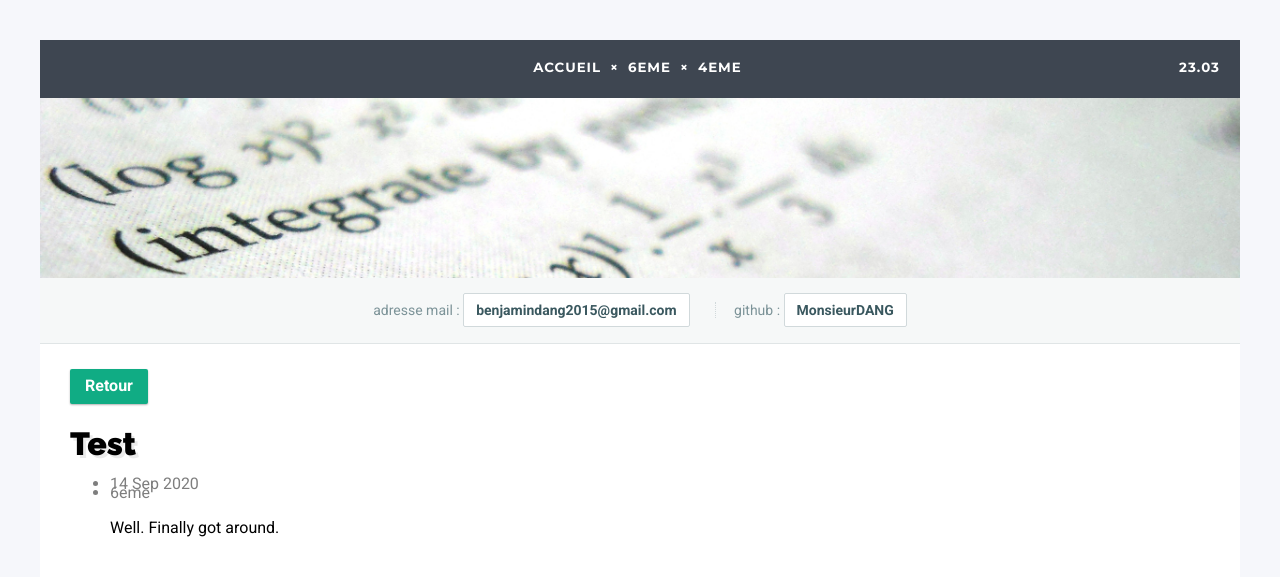
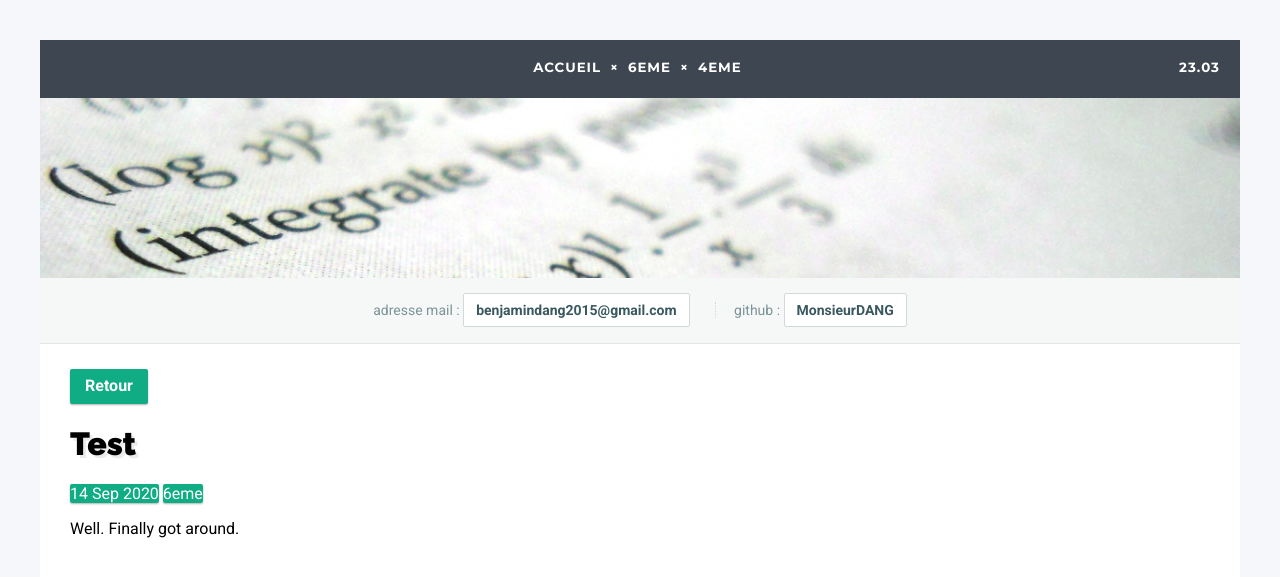
Before and after one commit to DangSinslay/DangSinslay.github.io, a Jekyll site: the page built from _posts/6eme/2020-09-14-test.md, in a window 1280 px wide. Shown: the top 577 px of the page. Built offline with Jekyll 4.4.1, drawn with Linux system fonts in a browser that asks for light colours.

Commit message:
Update main.css

```diff
--- a/css/main.css
+++ b/css/main.css
@@ -13,6 +13,10 @@
 
 a {
 	text-decoration: none;
+}
+
+ul {
+	padding: 0px;
 }
 
 header {
@@ -128,9 +132,13 @@
 	text-shadow: 3px 3px #EBEBEB !important;
 }
 
-.meta {
-    color: #7E7E7E !important;
-    margin-top: -10px !important;
+#content ul .meta {
+	background: #10ac84 !important;
+	border-radius: 2px !important;
+	border: none !important;
+	box-shadow: 0px 1px 2px rgba(0, 0, 0, .3) !important;
+	color: #FFF;
+    	display: inline;
 }
 
 footer {
```
